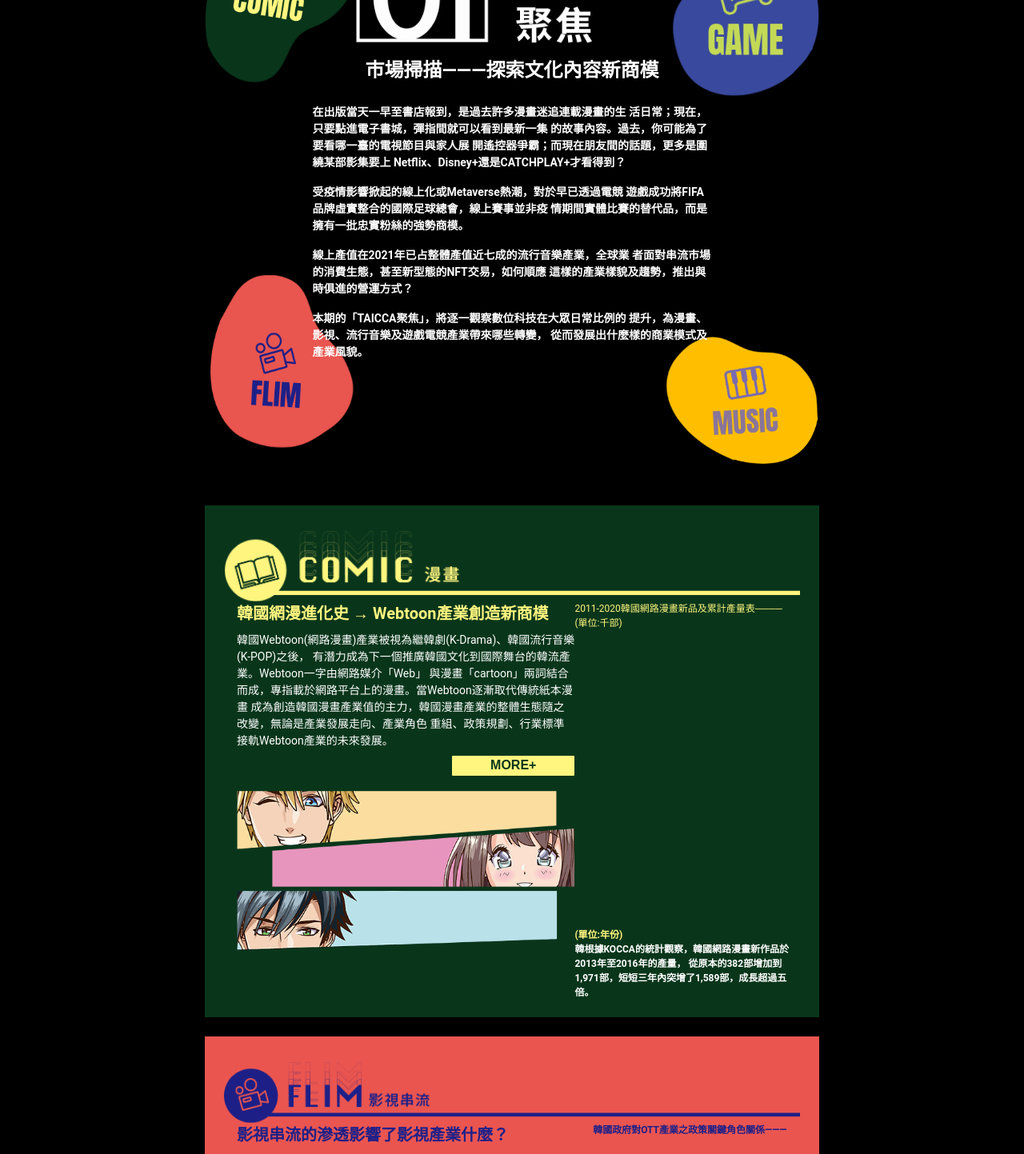
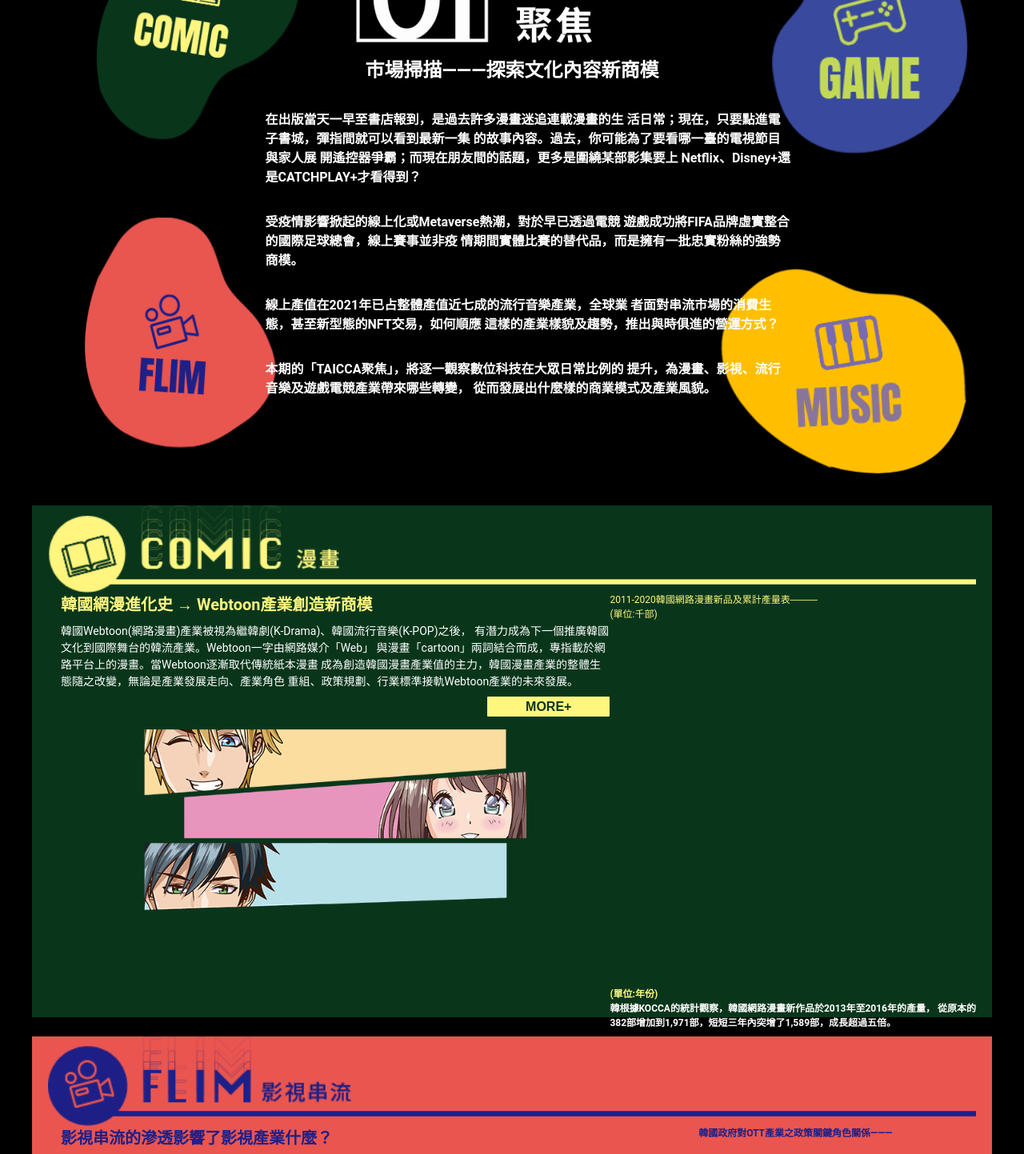
Before and after one commit to kurtzhou1/taicca, a React (Create React App) app: page / in a window 1280 px wide. Shown: the part 960-2403 px from the top of the page at 80% size. Built offline with nearby package versions, Linux system fonts and the light colour scheme.

Commit message:
[fix] fix page

```diff
--- a/src/components/styles/kv.scss
+++ b/src/components/styles/kv.scss
@@ -96,7 +96,7 @@
         background-image: url(../images/kv/kv_img_left.png);
         background-repeat: no-repeat;
         width: 41%;
-        height: 105%;
+        height: 110%;
         position: absolute;
         top: 104px;
         left: -6rem;
--- a/src/components/styles/page_black.scss
+++ b/src/components/styles/page_black.scss
@@ -12,7 +12,9 @@
     padding-bottom: 1.5rem;
     >div{
         height: 100%;
-        width: 60%;
+        width: 1200px;
+        max-width: 100%;
+        padding: 0 20px;
         background-repeat: no-repeat;
         background-size: contain;
         @include forM(){
@@ -71,6 +73,7 @@
         margin: 1rem 0;
         @include forM(){
             margin: 0 0 1rem 0;
+            font-size: 18px;
         }
     }
     .content{
@@ -82,9 +85,9 @@
         position: absolute;
         z-index: 1;
         >div{
-            width: 65%;
-            margin: 0.5rem 0;
-            font-size: 14px;
+            width: 53%;
+            margin: 1rem 0;
+            font-size: 16px;
             @include forM(){
                 width: 100%;
             }
@@ -94,38 +97,40 @@
         position: absolute;
         background-repeat: no-repeat;
         background-size: contain;
-        height: 30%;
+        height: 40%;
         @include forM(){
             height: 15%;
         }
     }
     .focusComic{
         top: 0;
-        left: 0;
+        left: 100px;
         background-image: url(../images/black_page/focus_comic.png);
         background-position: left;
         width: 30%;
         @include forM(){
             bottom: 0;
+            left: 0;
             top: initial;
             background-position: bottom;
         }
     }
     .focusGame{
         top: 1rem;
-        right: 0;
+        right: 50px;
         background-image: url(../images/black_page/focus_game.png);
         background-position: right;
         width: 30%;
         @include forM(){
             bottom: 1rem;
+            right: 0;
             top: initial;
             background-position: top;
         }
     }
     .focusFlim{
         bottom: 3rem;
-        left: 0;
+        left: 50px;
         background-image: url(../images/black_page/focus_flim.png);
         background-position: center;
         width: 25%;
@@ -137,7 +142,7 @@
     }
     .focusMusic{
         bottom: 0;
-        right: 0;
+        right: 50px;
         background-image: url(../images/black_page/focus_music.png);
         background-position: center;
         width: 25%;
@@ -160,7 +165,7 @@
     }
     .title{
         width: 100%;
-        height: 15%;
+        height: 17%;
         background-image: url(../images/black_page/comic_title.png);
         background-size: cover;
         background-repeat: no-repeat;
@@ -301,7 +306,7 @@
     }
     .title{
         width: 100%;
-        height: 15%;
+        height: 20%;
         background-image: url(../images/black_page/flim_title.png);
         background-size: cover;
         background-repeat: no-repeat;
@@ -449,7 +454,7 @@
     }
     .title{
         width: 100%;
-        height: 16%;
+        height: 21%;
         background-image: url(../images/black_page/music_title.png);
         background-size: cover;
         background-repeat: no-repeat;
@@ -603,7 +608,7 @@
     }
     .title{
         width: 100%;
-        height: 27%;
+        height: 29%;
         background-image: url(../images/black_page/game_title.png);
         background-size: cover;
         background-repeat: no-repeat;
```
